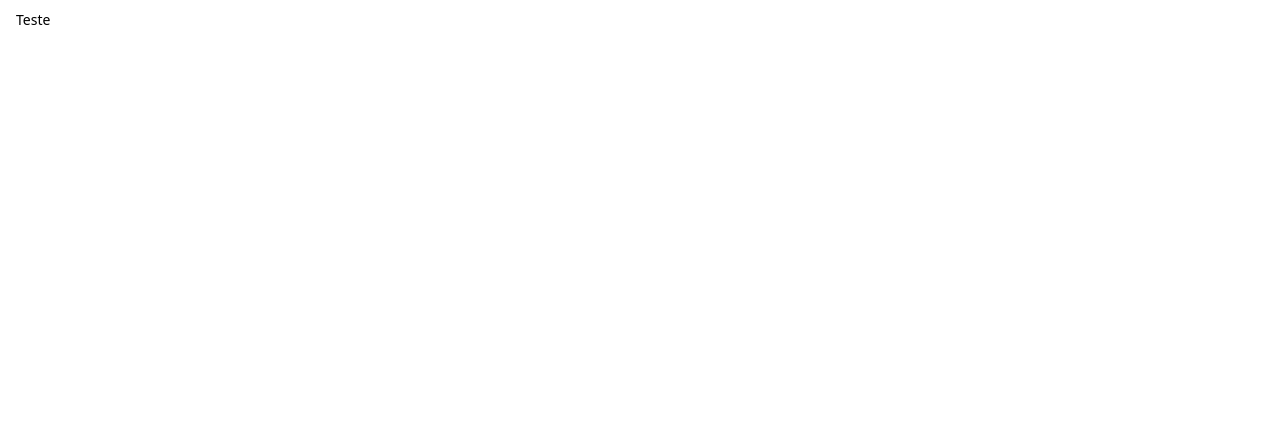
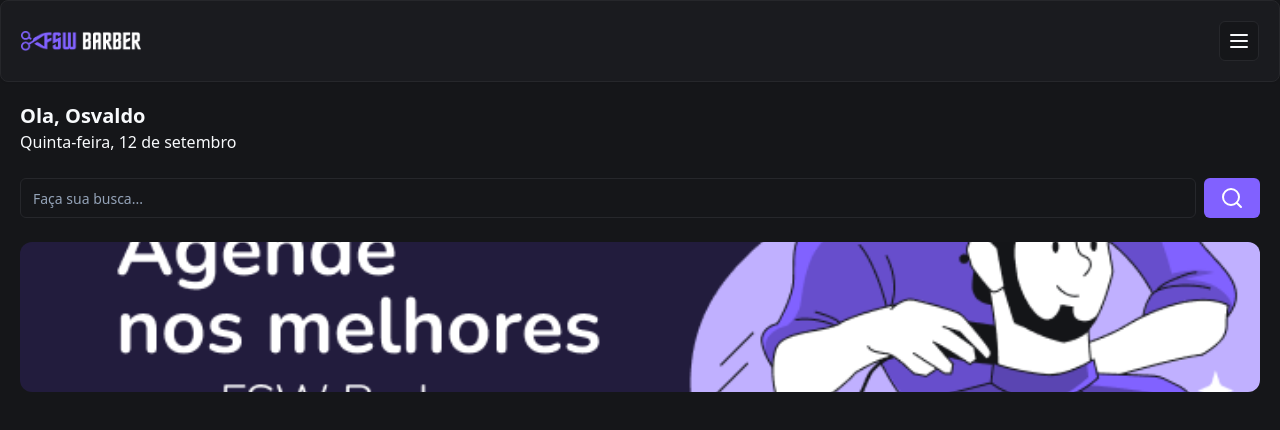
Before and after one commit to otorquati/fsw-barber1, a Next.js app: page / in a window 1280 px wide. Shown: the top 430 px of the page. Built offline with nearby package versions, Linux system fonts and the light colour scheme.

Commit message:
fix: Header problems

```diff
--- a/app/_components/header.tsx
+++ b/app/_components/header.tsx
@@ -1,7 +1,19 @@
+import Image from "next/image";
+import { Card, CardContent } from "./ui/card";
+import { Button } from "./ui/button";
+import { MenuIcon } from "lucide-react";
+
 const Header = () => {
   return (
     <div>
-      <div className=""></div>
+      <Card>
+        <CardContent className="flex flex-row items-center justify-between p-5">
+          <Image alt="FSW Barber" src="/logo.png" height={18} width="120" />
+          <Button size="icon" variant="outline">
+            <MenuIcon />
+          </Button>
+        </CardContent>
+      </Card>
     </div>
   );
 };
--- /dev/null
+++ b/app/_components/ui/input.tsx
@@ -0,0 +1,25 @@
+import * as React from "react";
+
+import { cn } from "@/app/_lib/utils";
+
+export interface InputProps
+  extends React.InputHTMLAttributes<HTMLInputElement> {}
+
+const Input = React.forwardRef<HTMLInputElement, InputProps>(
+  ({ className, type, ...props }, ref) => {
+    return (
+      <input
+        type={type}
+        className={cn(
+          "flex h-10 w-full rounded-md border border-input bg-background px-3 py-2 text-sm ring-offset-background file:border-0 file:bg-transparent file:text-sm file:font-medium placeholder:text-muted-foreground focus-visible:outline-none focus-visible:ring-2 focus-visible:ring-ring focus-visible:ring-offset-2 disabled:cursor-not-allowed disabled:opacity-50",
+          className,
+        )}
+        ref={ref}
+        {...props}
+      />
+    );
+  },
+);
+Input.displayName = "Input";
+
+export { Input };
--- a/app/layout.tsx
+++ b/app/layout.tsx
@@ -24,7 +24,7 @@
   children: React.ReactNode;
 }>) {
   return (
-    <html lang="en">
+    <html lang="en" className="dark">
       <body
         className={`${geistSans.variable} ${geistMono.variable} antialiased`}
       >
--- a/app/page.tsx
+++ b/app/page.tsx
@@ -1,9 +1,34 @@
+import { SearchIcon } from "lucide-react";
+import Header from "./_components/header";
 import { Button } from "./_components/ui/button";
+import { Input } from "./_components/ui/input";
+import Image from "next/image";
 
 const Home = () => {
   return (
-        <Button>Teste</Button>
-   );
-}
+    <div>
+      <Header />
+      <div className="p-5">
+        <h2 className="text-xl font-bold">Ola, Osvaldo</h2>
+        <p>Quinta-feira, 12 de setembro</p>
+        <div className="mt-6 flex items-center gap-2">
+          <Input placeholder="Faça sua busca..." />
+          <Button>
+            <SearchIcon />
+          </Button>
+        </div>
+
+        <div className="relative mt-6 h-[150px] w-full">
+          <Image
+            alt="Agende com os melhores FSW Barber"
+            src="/banner-01.png"
+            fill
+            className="rounded-xl object-cover"
+          />
+        </div>
+      </div>
+    </div>
+  );
+};
 
 export default Home;
--- a/package.json
+++ b/package.json
@@ -29,6 +29,8 @@
     "eslint": "^8",
     "eslint-config-next": "14.2.8",
     "git-commit-msg-linter": "^5.0.8",
+    "husky": "^9.1.6",
+    "lint-staged": "^15.2.10",
     "postcss": "^8",
     "prettier": "^3.3.3",
     "prettier-plugin-tailwindcss": "^0.6.6",
```
Also changed, not shown: .lintstagedrc.json (added), 1 other file (tests, documents, lock files or other folders).
